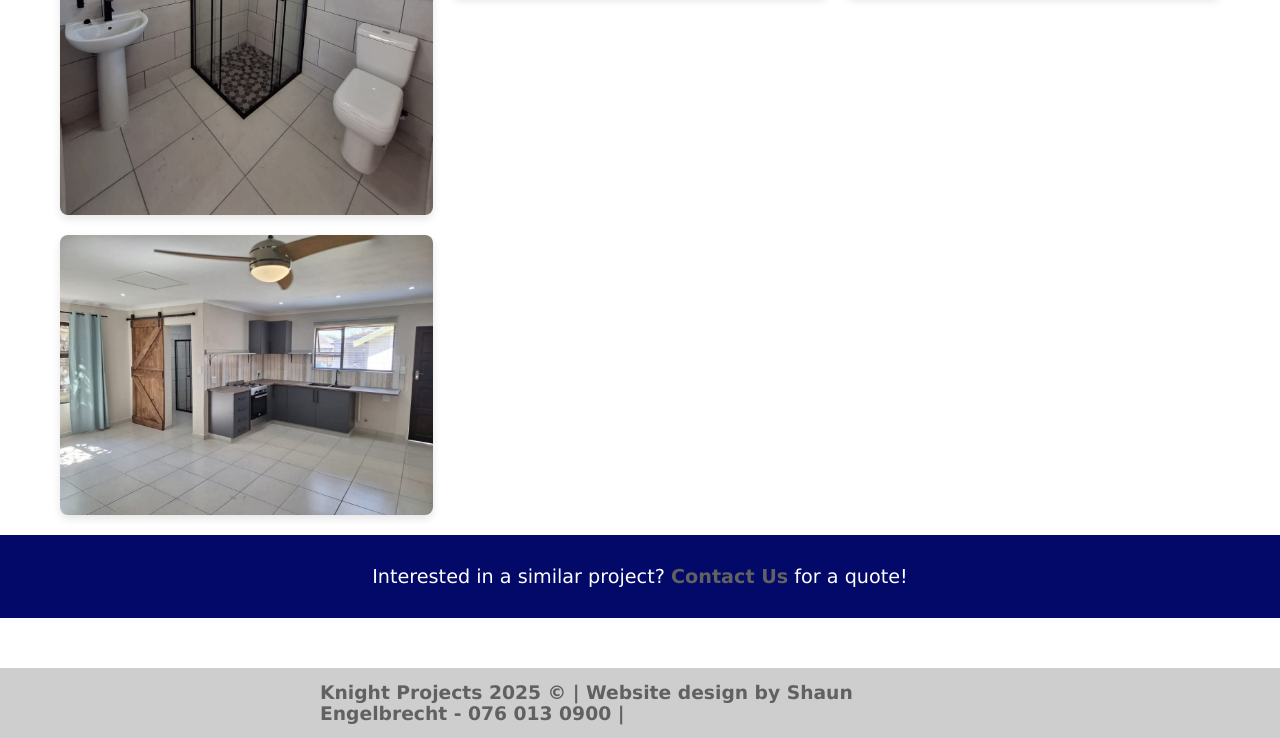
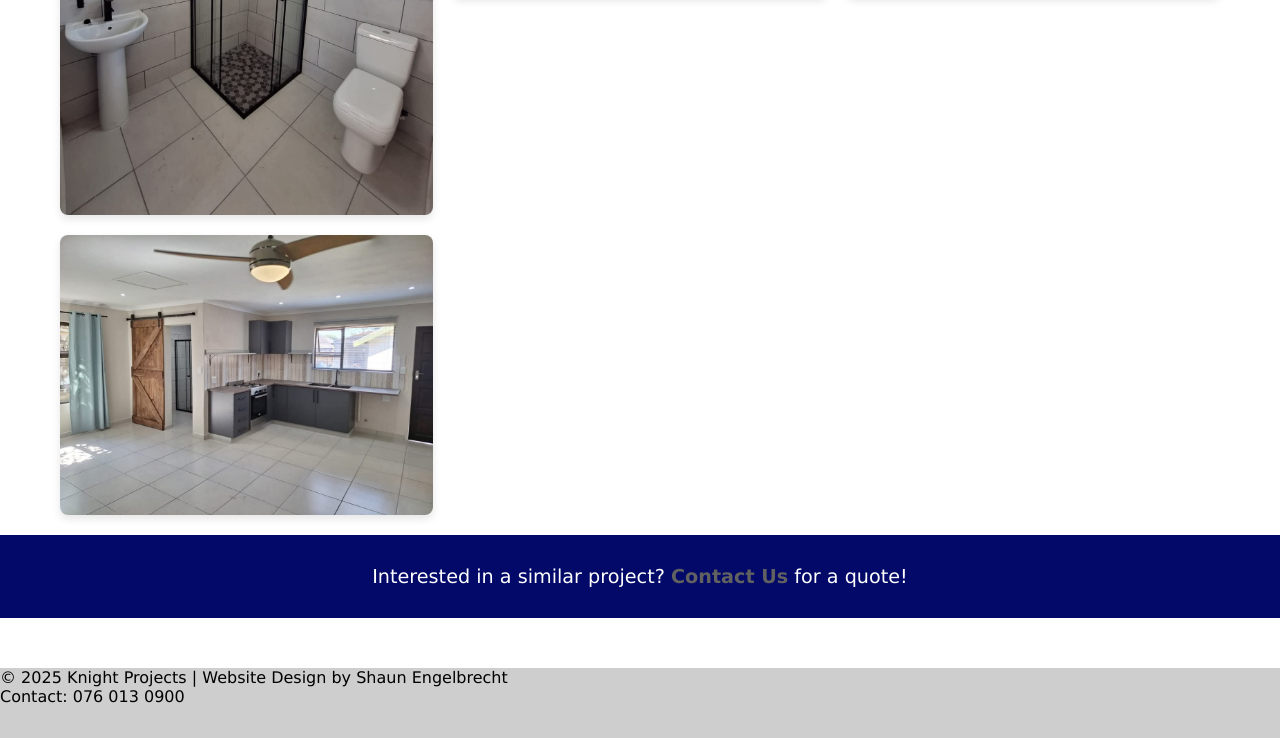
Before and after one commit to ShaunEng-design/Knight-Projects, a plain HTML site: page granny.html in a window 1280 px wide. Shown: the part 3500-4238 px from the top of the page. Drawn offline with Linux system fonts and the light colour scheme.

Commit message:
Update granny.html

```diff
--- a/granny.html
+++ b/granny.html
@@ -132,9 +132,12 @@
     <p>Interested in a similar project? <a href="contact.html">Contact Us</a> for a quote!</p>
   </div>
 
-  <footer>
-    <h3>Knight Projects 2025 &copy; | Website design by Shaun Engelbrecht - 076 013 0900 |</h3>
-</footer>
+              <footer>
+                <div class="footer-content">
+                    <p>&copy; 2025 Knight Projects | Website Design by Shaun Engelbrecht</p>
+                    <p>Contact: 076 013 0900</p>
+                </div>
+                </footer>
 
         </body>
 </html>
```
